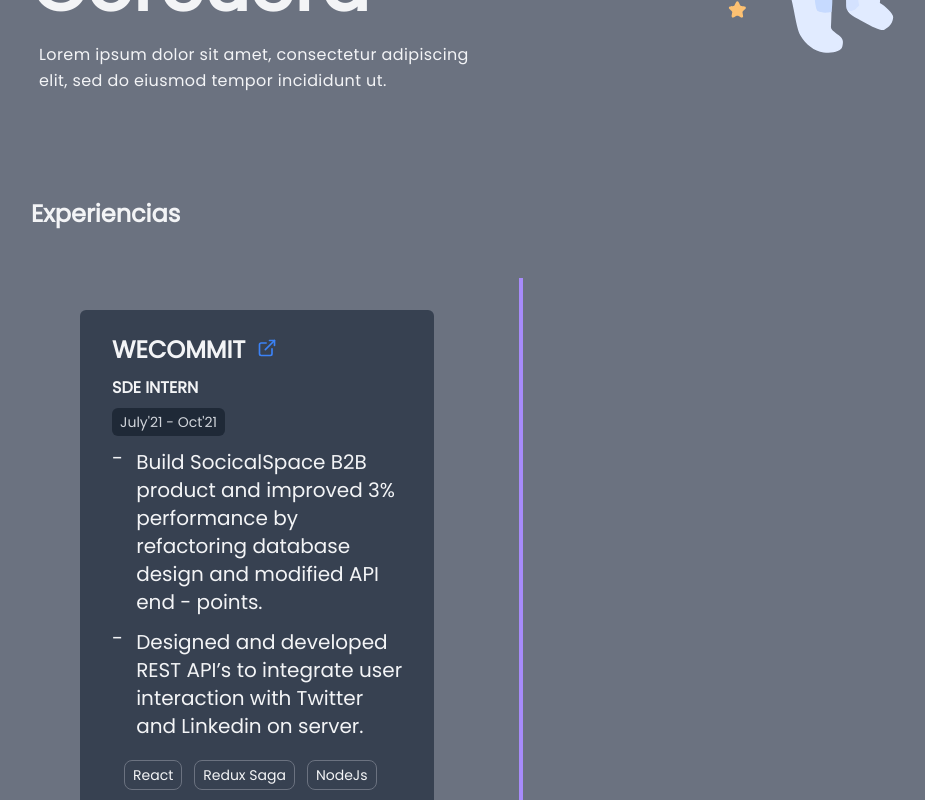
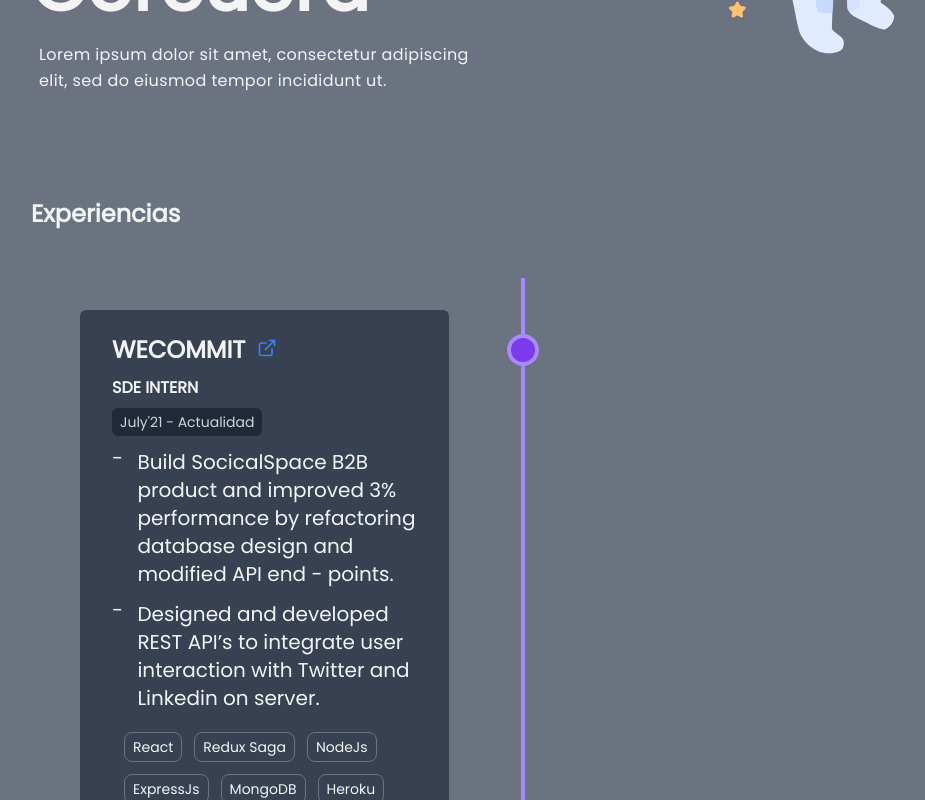
Before and after one commit to cristobalgvera/dani-portfolio, a React (Vite) app: page / in a window 1280 px wide. Shown: the part 432-1232 px from the top of the page, without its empty margins (117-1042 px from the left). Built offline with nearby package versions, Linux system fonts and the light colour scheme; what @tailwindcss/typography would draw is missing.

Commit message:
:recycle: External link was isolated as a common atom

```diff
--- /dev/null
+++ b/src/components/common/atoms/ExternalLink.tsx
@@ -0,0 +1,17 @@
+import { FC } from 'react';
+import { FiExternalLink } from 'react-icons/fi';
+
+interface ExternalLinkProps {
+  href: string;
+}
+
+export const ExternalLink: FC<ExternalLinkProps> = ({ href }) => (
+  <a
+    href={href}
+    className="ml-3 pt-1"
+    target="_blank"
+    rel="noreferrer noopener"
+  >
+    <FiExternalLink className="text-xl text-blue-500" />
+  </a>
+);
--- a/src/components/experience/Experience.tsx
+++ b/src/components/experience/Experience.tsx
@@ -3,6 +3,7 @@
 import { SECTION } from '../../shared/constants';
 import { SectionHeader } from '../common/atoms/SectionHeader';
 import { PageSection } from '../common/molecules/PageSection';
+import { ExperienceTimeLine } from './atoms/ExperienceTimeLine';
 import { ExperienceCard } from './organisms/ExperienceCard';
 
 const Experience: FC = () => {
@@ -11,16 +12,14 @@
       <SectionHeader title={SECTION.EXPERIENCES} />
       <div className="h-full box-border">
         <section className="w-11/12 mx-auto px-2 rounded-sm after:table after:clear-both">
-          <div className="relative py-8 my-8 before:absolute before:left-6 before:top-0 before:h-full before:w-1 before:bg-purple-400 md:my-12 md:before:left-1/2 md:before:-ml-1">
+          <ExperienceTimeLine>
             {experiencesData.map((experience, index) => (
-              <div
+              <ExperienceCard
                 key={`${experience.companyName}-${index}`}
-                className="relative my-16 pl-8 after:table after:clear-both first:mt-0 last:mb-0 md:my-8 md:pl-0"
-              >
-                <ExperienceCard experience={experience} />
-              </div>
+                experience={experience}
+              />
             ))}
-          </div>
+          </ExperienceTimeLine>
         </section>
       </div>
     </PageSection>
--- a/src/components/experience/atoms/ExperienceCompany.tsx
+++ b/src/components/experience/atoms/ExperienceCompany.tsx
@@ -1,6 +1,7 @@
 import { FC } from 'react';
 import { FiExternalLink } from 'react-icons/fi';
 import { IExperience } from '../../../shared/types/experience/IExperience';
+import { ExternalLink } from '../../common/atoms/ExternalLink';
 
 interface ExperienceCompanyProps
   extends Pick<IExperience, 'companyName' | 'companyLink'> {}
@@ -8,20 +9,9 @@
 export const ExperienceCompany: FC<ExperienceCompanyProps> = ({
   companyName,
   companyLink,
-}) => {
-  return (
-    <div className="pt-2 pb-0.5 flex">
-      <span className="uppercase font-bold text-2xl">{companyName}</span>
-      {companyLink && (
-        <a
-          href={companyLink}
-          className="ml-3 pt-1"
-          target="_blank"
-          rel="noreferrer noopener"
-        >
-          <FiExternalLink className="text-xl text-blue-500" />
-        </a>
-      )}
-    </div>
-  );
-};
+}) => (
+  <div className="pb-0.5 flex">
+    <span className="uppercase font-bold text-2xl">{companyName}</span>
+    {companyLink && <ExternalLink href={companyLink} />}
+  </div>
+);
--- /dev/null
+++ b/src/components/experience/atoms/ExperienceTimeLine.tsx
@@ -0,0 +1,7 @@
+import { FC } from 'react';
+
+export const ExperienceTimeLine: FC = ({ children }) => (
+  <div className="relative py-8 my-8 before:absolute before:left-6 before:top-0 before:h-full before:w-1 before:bg-purple-400 md:my-12 md:before:left-1/2 md:before:-ml-0.5">
+    {children}
+  </div>
+);
--- /dev/null
+++ b/src/components/experience/atoms/ExperienceTimeLineMark.tsx
@@ -0,0 +1,3 @@
+export const ExperienceTimeLineMark = () => (
+  <div className="absolute top-2 left-[0.66rem] w-8 h-8 bg-purple-400 rounded-full shadow-sm before:w-6 before:h-6 before:rounded-full before:bg-purple-600 before:absolute before:top-1 before:left-1 md:left-1/2 md:-ml-4 md:mt-4"></div>
+);
--- a/src/components/experience/organisms/ExperienceCard.tsx
+++ b/src/components/experience/organisms/ExperienceCard.tsx
@@ -3,6 +3,7 @@
 import { ExperienceCompany } from '../atoms/ExperienceCompany';
 import { ExperienceDuration } from '../atoms/ExperienceDuration';
 import { ExperienceRole } from '../atoms/ExperienceRole';
+import { ExperienceTimeLineMark } from '../atoms/ExperienceTimeLineMark';
 import { ExperienceDescription } from '../molecules/ExperienceDescription';
 import { ExperienceSkills } from '../molecules/ExperienceSkills';
 
@@ -20,14 +21,15 @@
     skills,
     companyLink,
   },
-}) => {
-  return (
-    <div className="flex flex-wrap flex-col gap-y-2 ml-16 mr-8 bg-gray-700 rounded-md py-4 px-8 text-left top-4 right-full before:absolute before:h-0 before:w-0 before:border-b-8 before:border-gray-700 after:table after:clear-both md:ml-0 md:w-2/5 md:mx-0.5 md:before:top-6 md:before:left-full md:before:border-gray-700">
+}) => (
+  <div className="relative my-16 pl-8 after:table after:clear-both first:mt-0 last:mb-0 md:my-8 md:pl-0 group">
+    <ExperienceTimeLineMark />
+    <div className="flex flex-wrap flex-col gap-y-2 ml-16 mr-8 py-6 px-8 bg-gray-700 rounded-md text-left top-4 right-full md:ml-0 md:w-5/12 md:mx-0.5 md:group-even:float-right">
       <ExperienceCompany companyName={companyName} companyLink={companyLink} />
       <ExperienceRole role={role} />
       <ExperienceDuration startDate={startDate} endDate={endDate} />
       <ExperienceDescription description={description} />
       <ExperienceSkills skills={skills} />
     </div>
-  );
-};
+  </div>
+);
--- a/src/data/experiencesData.ts
+++ b/src/data/experiencesData.ts
@@ -5,7 +5,6 @@
     companyName: 'WeCommit',
     role: 'SDE Intern',
     startDate: "July'21",
-    endDate: "Oct'21",
     description: [
       'Build SocicalSpace B2B product and improved 3% performance by refactoring database design and modified API end - points.',
       'Designed and developed REST API’s to integrate user interaction with Twitter and Linkedin on server.',
@@ -46,4 +45,16 @@
     skills: ['React ', 'NodeJs', 'MongoDB', 'ExpressJS'],
     companyLink: 'https://gssoc.girlscript.tech/',
   },
+  {
+    companyName: "GSSOC'21",
+    role: 'Student Mentor',
+    startDate: "Feb'21",
+    endDate: "Apr'21",
+    description: [
+      'Mentored 100+ student with their first pull request in open source',
+      'Maintained code base of girls script official & Kurroku project',
+    ],
+    skills: ['React ', 'NodeJs', 'MongoDB', 'ExpressJS'],
+    companyLink: 'https://gssoc.girlscript.tech/',
+  },
 ];
```
